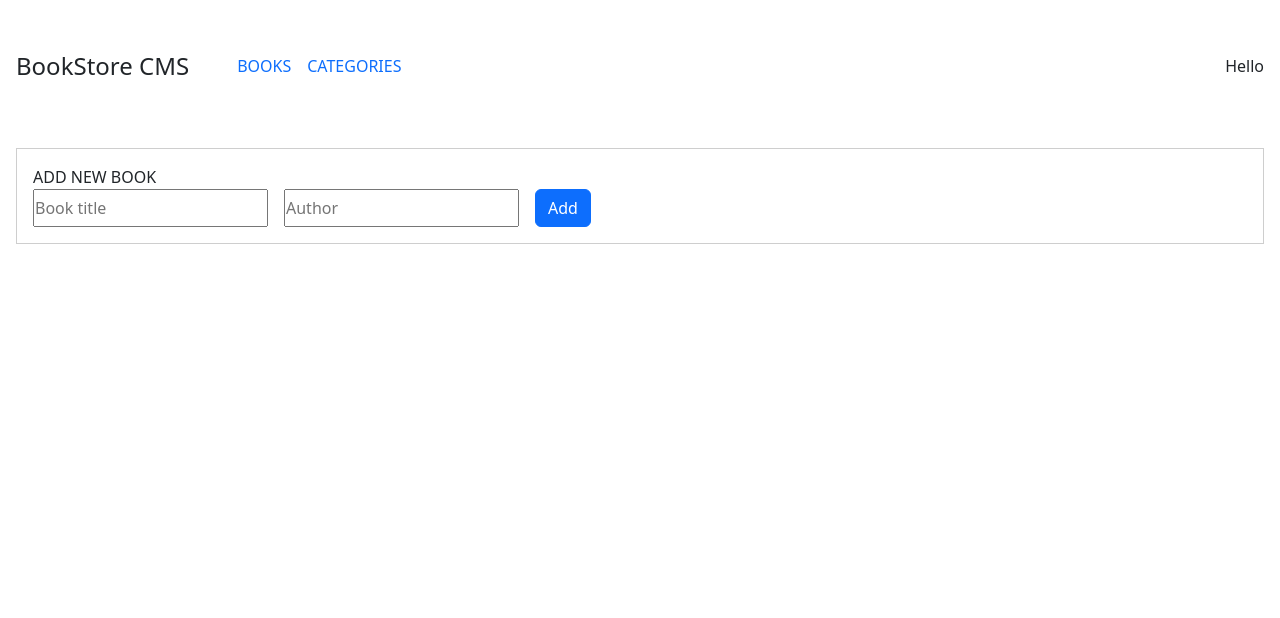
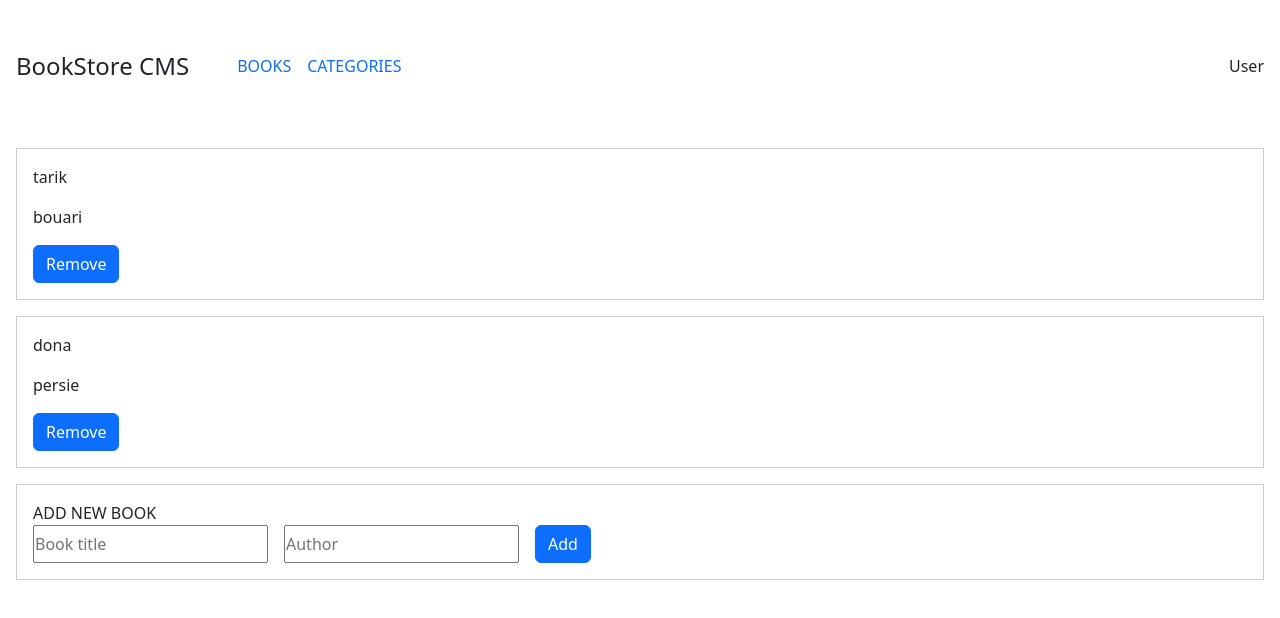
Before and after one commit to tarikbouari/Bookstore, a React (Create React App) app: page / in a window 1280 px wide. Shown: the top 618 px of the page. Built offline with nearby package versions, Linux system fonts and the light colour scheme.

Commit message:
upadte components

```diff
--- a/src/App.css
+++ b/src/App.css
@@ -10,3 +10,10 @@ body {
 a {
   text-decoration: none !important;
 }
+.btn {
+  width: min-content;
+}
+
+p {
+  margin: 0 !important;
+ }
--- a/src/App.js
+++ b/src/App.js
@@ -1,15 +1,17 @@
 import React from 'react';
 import './App.css';
 import { Routes, Route } from 'react-router-dom';
-import AddBook from './components/AddBook';
 import Nav from './components/Nav';
+import Categories from './components/Categorie';
+import DisplayBook from './components/DisplayBook';
 
 function App() {
   return (
     <div className="App">
       <Nav />
       <Routes>
-        <Route path="/" element={<AddBook />} />
+        <Route path="/" element={<DisplayBook />} />
+        <Route path="Categories" element={<Categories />} />
       </Routes>
     </div>
   );
--- a/src/components/Nav.js
+++ b/src/components/Nav.js
@@ -24,7 +24,7 @@ const Nav = () => (
 
         </ul>
       </div>
-      <span> Hello</span>
+      <span> User</span>
     </nav>
   </header>
 
```
